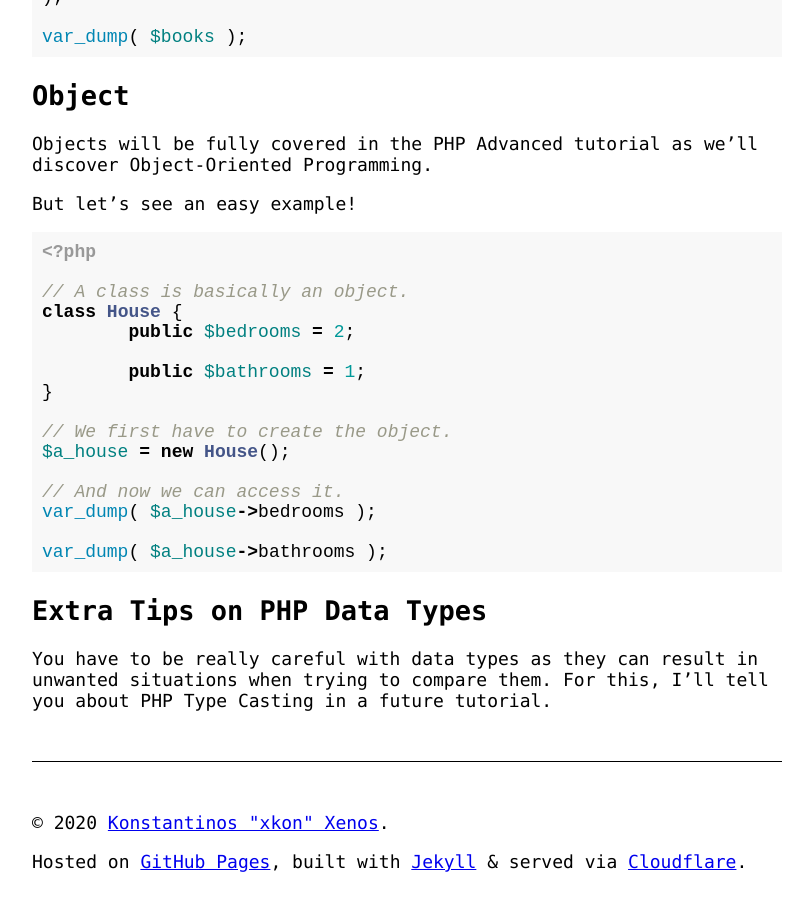
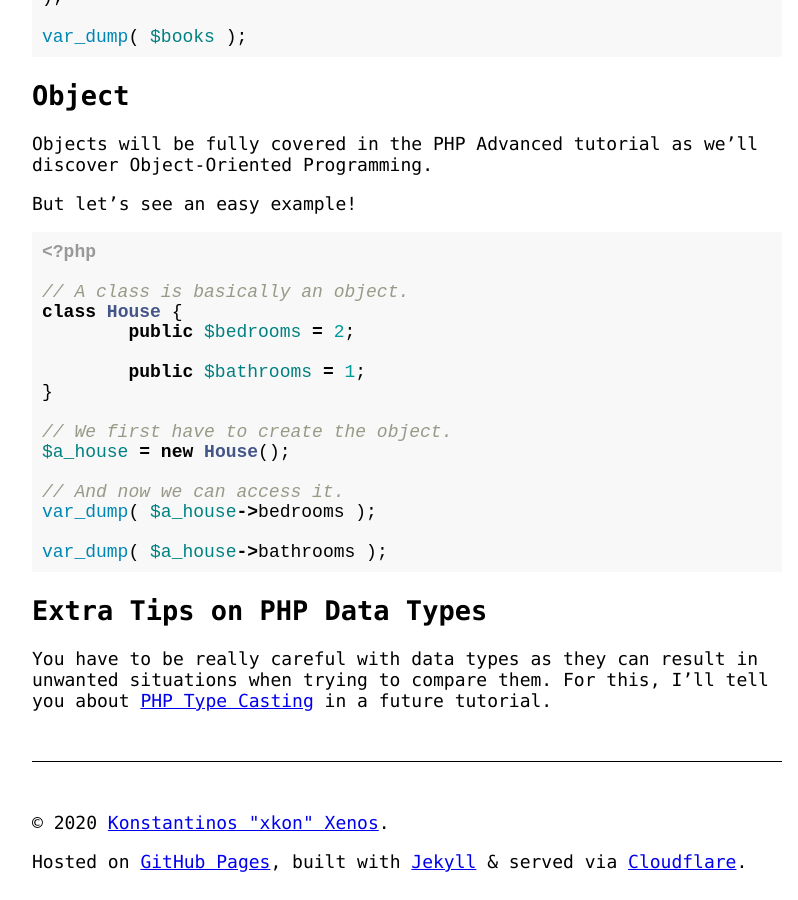
Before and after one commit to mrxkon/mrxkon.github.io, a Jekyll site: the page built from php-basics/php-data-types.md, in a window 1280 px wide and 900 px high, scrolled down 4328 px. Shown: the whole window, without its empty margins (233-1031 px from the left). Built offline with Jekyll 4.4.1, drawn with Linux system fonts in a browser that asks for light colours; part of the change alters nothing that is shown.

```diff
--- a/php-basics/php-data-types.md
+++ b/php-basics/php-data-types.md
@@ -220,4 +220,4 @@ var_dump( $a_house->bathrooms );
 
 ## Extra Tips on PHP Data Types
 
-You have to be really careful with data types as they can result in unwanted situations when trying to compare them. For this, I'll tell you about PHP Type Casting in a future tutorial.
+You have to be really careful with data types as they can result in unwanted situations when trying to compare them. For this, I'll tell you about [PHP Type Casting]({{ site.site_url }}/php-basics/php-type-casting) in a future tutorial.
```
